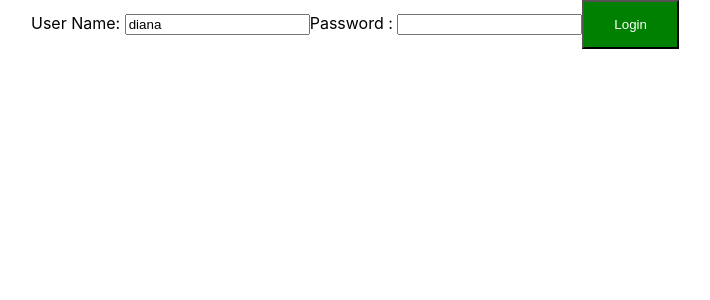
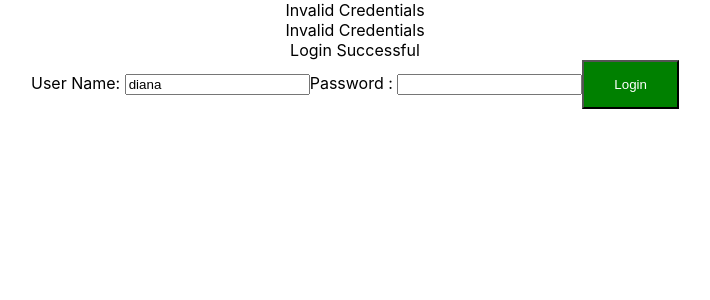
Before and after one commit to diananiti/SpringReact, a React (Create React App) app: page / in a window 1280 px wide. Both pictures are taken after a click on the button "Login". Shown: the top 300 px of the page, without its empty margins (285-995 px from the left). Built offline with nearby package versions, Linux system fonts and the light colour scheme.

Commit message:
Implementing logic for the Login Button

```diff
--- a/src/components/todo/ToDoApp.jsx
+++ b/src/components/todo/ToDoApp.jsx
@@ -19,11 +19,14 @@ constructor(props){//any properties are passed on through super class constructo
 super(props);
 this.state={
     username:'diana',
-    password:''
+    password:'',
+    hasLoginFailed:false,
+    showSuccessMessage:false
 }
 //this.handleUsernameChange=this.handleUsernameChange.bind(this);
 //this.handlePasswordChange=this.handlePasswordChange.bind(this);
 this.handleChange=this.handleChange.bind(this);
+this.loginClicked=this.loginClicked.bind(this);
 }
 
 handleChange(event){
@@ -52,19 +55,49 @@ handleChange(event){
 //         }
 //     )
 // }
+loginClicked(){
+    //
+   if(this.state.username==='diana'&& this.state.password==='password') {
+console.log('Succesful')
+this.setState({showSuccessMessage:true})
+this.setState({hasLoginFailed:false})}
+else{
+console.log('Failed')
+this.setState({showSuccessMessage:false})
+this.setState({hasLoginFailed:true})
+}
+//console.log(this.state);
+}
 
     render(){
         return(
             <div className="ToDoApp">
+              <ShowInvalidCredentials hasLoginFailed={this.state.hasLoginFailed}></ShowInvalidCredentials>
+             <showSuccessMessage showSuccessMessage={this.state.showSuccessMessage}></showSuccessMessage>
+                <div> Invalid Credentials</div>
+                <div> Login Successful</div>
            User Name: <input type="text" name ="username" value= {this.state.username} onChange={this.handleChange}/>
            Password : <input type="password" name="password"value={this.state.password} onChange={this.handleChange}/>
-           <button>
+           <button  onClick={this.loginClicked}>
                Login
            </button>
            </div>
         );
     }
+
 }
 
+function ShowInvalidCredentials(props){
+ if(props.hasLoginFailed){
+return <div>Invalid Credentials</div>
+ }
+ return  null;
+}
 
+function LoginSuccessfull(props){
+    if(props.showSuccessMessage){
+        return <div>Successful Login</div>
+    }
+    return null;
+}
 export default ToDoApp
```
